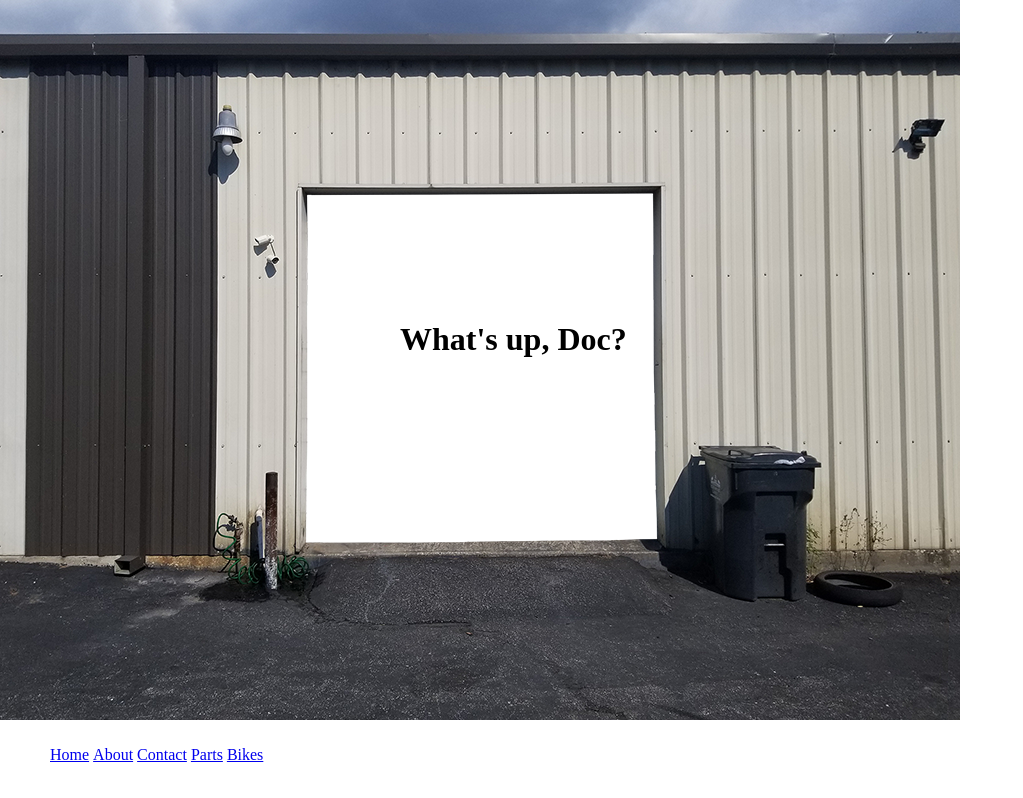
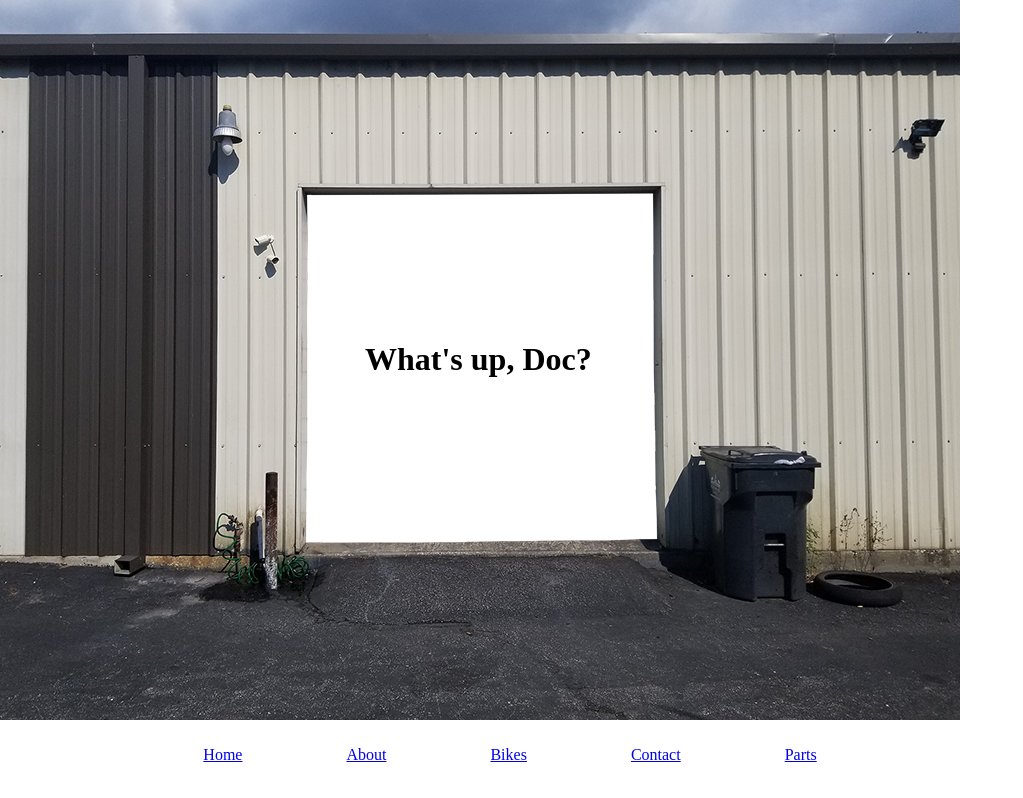
Before and after one commit to jotasprout/WestCoastCycle, a plain HTML site: page index.html in a window 1280 px wide. Shown: the whole page, without its empty margins (0-1023 px from the left). Drawn offline with nearby package versions, Linux system fonts and the light colour scheme.

```diff
--- a/css/wcs-mobile.css
+++ b/css/wcs-mobile.css
@@ -11,10 +11,6 @@ p {
 	left: 0;
 	top: 720px;
 	padding: 10px;
-}
-
-ul.menu li {
-    display: inline;
 }
 
 #garagePix {
--- a/css/westCoastStyle2.css
+++ b/css/westCoastStyle2.css
@@ -6,7 +6,12 @@ p {
 }
 
 ul.menu li {
-    display: inline;
+	display: inline;
+	margin: 50px;
+}
+
+.menu {
+	text-align: center;
 }
 
 #garagePix {
@@ -36,8 +41,8 @@ ul.menu li {
 #reveal {
 	z-index: 0;
 	position: absolute;
-	top: 300px;
-	left: 400px;
+	top: 320px;
+	left: 365px;
 }
 
 #main {
@@ -45,6 +50,15 @@ ul.menu li {
 	width: 960px;
 	left: 0;
 	top: 720px;
+	padding: 10px;
+}
+
+footer {
+	position: fixed;
+	text-align: center;
+	width: 960px;
+	left: 0;
+	top: 800px;
 	padding: 10px;
 }
 
--- a/index.html
+++ b/index.html
@@ -29,18 +29,17 @@
 				<img src="imgs/garageBldg2.png">
 			</div>
 		</div>
+
 		<div id="main">
-
 			<nav>
 				<ul class="menu">
 					<li><a href="index.html">Home</a></li>
 					<li><a href="about.html">About</a></li>
+					<li><a href="bikes.html">Bikes</a></li>
 					<li><a href="contact.html">Contact</a></li>
 					<li><a href="parts.html">Parts</a></li>
-					<li><a href="bikes.html">Bikes</a></li>
 				</ul>
 			</nav>
-
 		</div>
 
 		<footer>
--- /dev/null
+++ b/js/staticPagesBuilder.js
@@ -0,0 +1,2 @@
+document.addEventListener('DOMContentLoaded', (event) => {
+});
```
